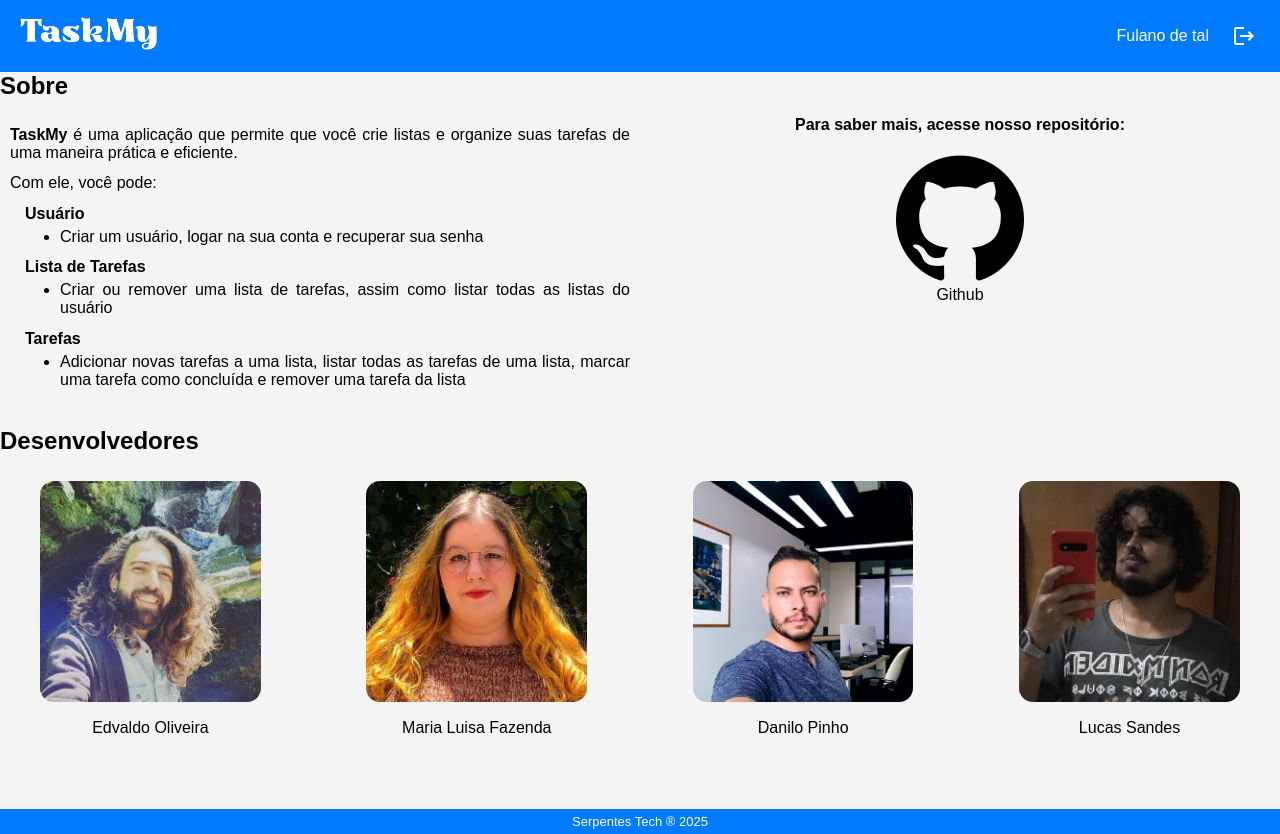
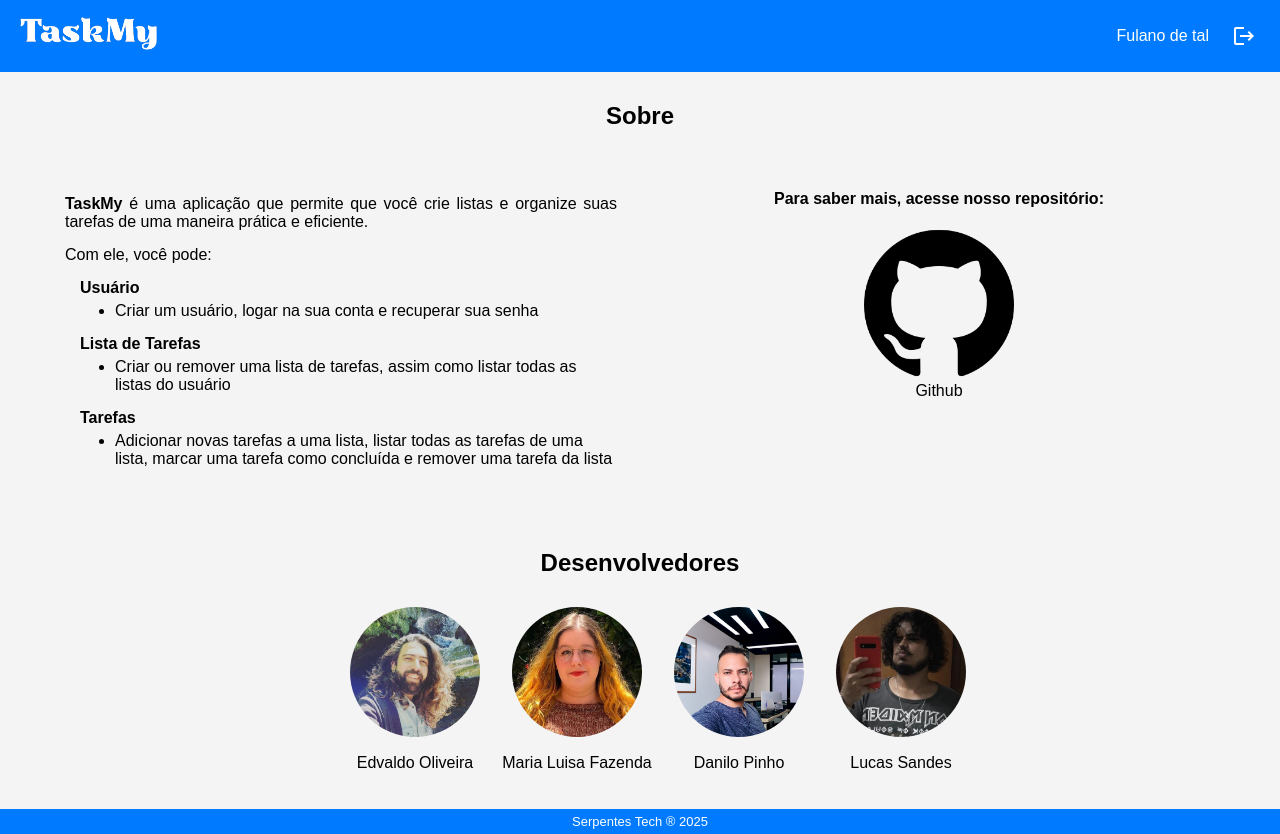
Before and after one commit to EdOliveiraJr/globo_tech_projeto_front, a plain HTML site: page pages/About/About.html in a window 1280 px wide. Drawn offline with Linux system fonts and the light colour scheme.

Commit message:
style: atualiza o estilo da página About

```diff
--- a/pages/About/About.html
+++ b/pages/About/About.html
@@ -16,10 +16,13 @@
 <body>
   <app-header></app-header>
   <app-main>
+    <div class="about">
       <h2>Sobre</h2>
-    <div class="about-container">
-      <div section class="about">
-        <p><b>TaskMy</b> é uma aplicação que permite que você crie listas e organize suas tarefas de uma maneira prática e eficiente.</p>
+      <div section class="about-container">
+        <div class="about-container-left">
+          <p><b>TaskMy</b> é uma aplicação que permite que você crie listas e organize suas tarefas de uma maneira
+            prática
+            e eficiente.</p>
           <p>Com ele, você pode:</p>
           <ul>
             <h4>Usuário</h4>
@@ -27,10 +30,11 @@
             <h4>Lista de Tarefas</h4>
             <li>Criar ou remover uma lista de tarefas, assim como listar todas as listas do usuário</li>
             <h4>Tarefas</h4>
-          <li>Adicionar novas tarefas a uma lista, listar todas as tarefas de uma lista, marcar uma tarefa como concluída e remover uma tarefa da lista</li>
+            <li>Adicionar novas tarefas a uma lista, listar todas as tarefas de uma lista, marcar uma tarefa como
+              concluída e remover uma tarefa da lista</li>
           </ul>
         </div>
-
+        <div class="about-container-right">
           <div class="repositorio">
             <h4>Para saber mais, acesse nosso repositório:</h4>
             <a href="https://github.com/EdOliveiraJr/globo_tech_projeto_front">
@@ -40,7 +44,11 @@
             </figure>
           </div>
         </div>
+      </div>
 
+    </div>
+
+    <div class="images">
       <h2>Desenvolvedores</h2>
       <div class="images-container">
         <figure>
@@ -68,6 +76,7 @@
           <figcaption>Lucas Sandes</figcaption>
         </figure>
       </div>
+    </div>
 
   </app-main>
   <app-footer></app-footer>
--- a/pages/About/_about-style.css
+++ b/pages/About/_about-style.css
@@ -1,17 +1,84 @@
+.about {
+  display: flex;
+  flex-direction: column;
+  align-items: center;
+  margin-top: 30px;
+}
+
+.about-container {
+  display: flex;
+  flex-direction: row;
+  justify-content: space-around;
+  align-items: flex-start;
+  padding: 50px;
+  width: 100%;
+  gap: 16px;
+}
+
+.about-container-left {
+  width: 50%;
+}
+
+.about-container-left p {
+  text-align: justify;
+  margin: 15px;
+}
+
+.about-container-left ul {
+  margin: 15px;
+}
+
+.about-container-left li {
+  margin-bottom: 15px;
+  margin-left: 50px;
+}
+
+.about-container-left h4 {
+  margin-left: 15px;
+  margin-bottom: 5px;
+}
+
+.about-container-right {
+  width: 50%;
+
+  .repositorio {
+    margin-top: 10px;
+    img {
+      width: 150px;
+      margin-top: 20px;
+
+      &:hover {
+        background-color: rgba(0, 81, 255, 0.123);
+        border-radius: 50%;
+      }
+    }
+
+  }
+
+}
+
+.images {
+  display: flex;
+  flex-direction: column;
+  align-items: center;
+  gap: 20px;
+}
+
 .images-container {
-    display: flex;
-    flex-direction: row;
-    gap: 2%;
-    border-radius: 5px;
+  display: flex;
+  flex-direction: row;
+  gap: 2%;
+  border-radius: 5px;
 }
 
 .images-container img {
-    border-radius: 10%;
-    padding: 10px;
-    width: 80%;
+  border-radius: 50%;
+  padding: 10px;
+  width: 150px;
 }
 
-.images-container figure, .repositorio {
+.images-container figure,
+.repositorio {
   align-items: center;
   text-align: center;
 }
@@ -20,64 +87,27 @@
   margin-top: 3px;
 }
 
-.about-container {
-  display: flex;
-  justify-content: space-between;
-  align-items: flex-start;
-}
-
-.about {
-  width: 50%;
-  padding: 10px;
-  text-align: justify;
-}
-
-.about p {
-  margin-bottom: 2%;
-  width: 100%;
-}
-
-.about li {
-  margin-bottom: 2%;
-  margin-left: 50px;
-}
-
-.about h4 {
-  margin-left: 15px;
-  margin-bottom: 5px;
-}
-
-.repositorio {
-  width: 50%;
-  img:hover{
-    background-color: rgba(0, 81, 255, 0.123);
-    border-radius: 50%;
-  }
-}
-
-.repositorio img {
-  width: 20%;
-  margin-top: 20px;
-}
-
 @media (max-width: 600px) {
-  .images-container, .about-container {
+  .images-container,
+  .about-container {
     flex-direction: column;
     width: 80%;
     align-items: center;
     margin: 0 auto;
-    gap: 30px
+    gap: 30px;
   }
 
-  .about {
+  .about, .about-container {
     width: 100%;
+    padding: 10px;
+
+    .about-container-left {
+      width: 100%;
+    }
   }
 
-  .repositorio {
-    width: 100%;
-  }
+  .images-container {
+    margin-bottom: 100px;
 
-  .repositorio img {
-    width: 50%;
   }
 }
```
Lines whose indentation alone changed are shown as unchanged.
